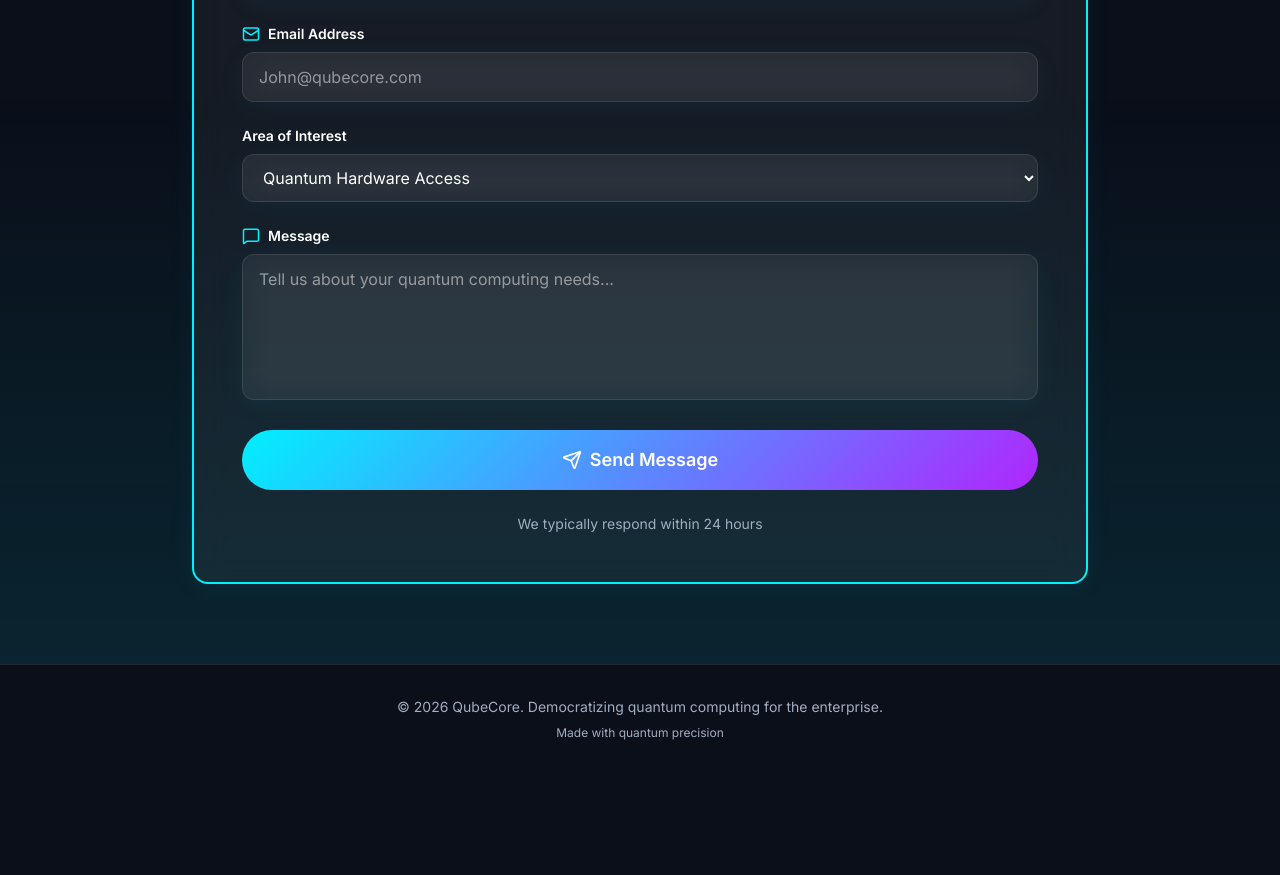
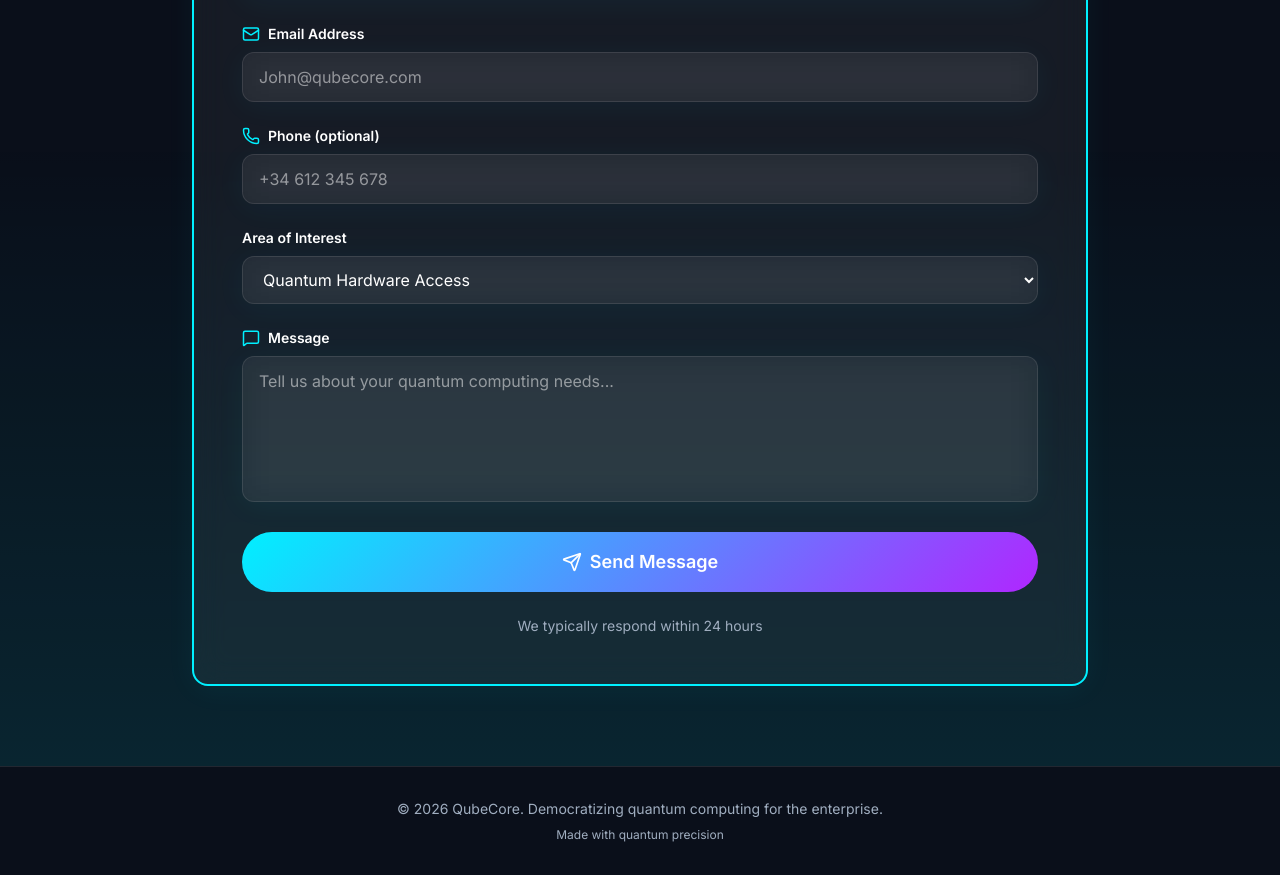
Before and after one commit to jaimeperezrisco/qubecore-landing, a React (Vite) app in the folder frontend/: page / in a window 1280 px wide. Shown: the part 5840-6715 px from the top of the page. Before the commit the page ends 6613 px from the top, so only its background shows below. Built offline with nearby package versions, Linux system fonts and the light colour scheme; no server answers.

Commit message:
feat: agregar campo de teléfono en el formulario de contacto y en la respuesta de solicitud

```diff
--- a/frontend/src/components/Contact.jsx
+++ b/frontend/src/components/Contact.jsx
@@ -1,6 +1,6 @@
 import { motion, useInView } from 'framer-motion';
 import { useRef, useState } from 'react';
-import { Mail, User, Building, MessageSquare, Send, CheckCircle, AlertCircle, Loader2 } from 'lucide-react';
+import { Mail, User, Building, Phone, MessageSquare, Send, CheckCircle, AlertCircle, Loader2 } from 'lucide-react';
 
 // Mapeo de interés → servicioId (coincide con el orden en la BD)
 const INTEREST_MAP = {
@@ -21,6 +21,7 @@ const Contact = () => {
     name: '',
     company: '',
     email: '',
+    telefono: '',
     interest: 'hardware',
     message: '',
   });
@@ -47,7 +48,7 @@ const Contact = () => {
           nombre: formData.name,
           email: formData.email,
           empresa: formData.company,
-          telefono: null,
+          telefono: formData.telefono || null,
           mensaje: formData.message,
           servicioId: INTEREST_MAP[formData.interest] || null,
         })
@@ -73,6 +74,7 @@ const Contact = () => {
         name: '',
         company: '',
         email: '',
+        telefono: '',
         interest: 'hardware',
         message: '',
       });
@@ -221,6 +223,26 @@ const Contact = () => {
               />
             </div>
 
+            {/* Teléfono */}
+            <div>
+              <label className="block text-sm font-semibold mb-2 flex items-center gap-2">
+                <Phone size={18} className="text-[var(--accent-cyan)]" />
+                Phone (optional)
+              </label>
+              <input
+                type="tel"
+                name="telefono"
+                value={formData.telefono}
+                onChange={handleChange}
+                disabled={formStatus.loading}
+                className="w-full px-4 py-3 rounded-xl glass border border-[var(--glass-border)]
+                         bg-[var(--glass-bg)] text-[var(--text-primary)]
+                         focus:outline-none focus:border-[var(--accent-cyan)] transition-all
+                         disabled:opacity-50 disabled:cursor-not-allowed"
+                placeholder="+34 612 345 678"
+              />
+            </div>
+
             {/* Interest */}
             <div>
               <label className="block text-sm font-semibold mb-2">
```
Also changed, not shown: 2 other files (tests, documents, lock files or other folders).
